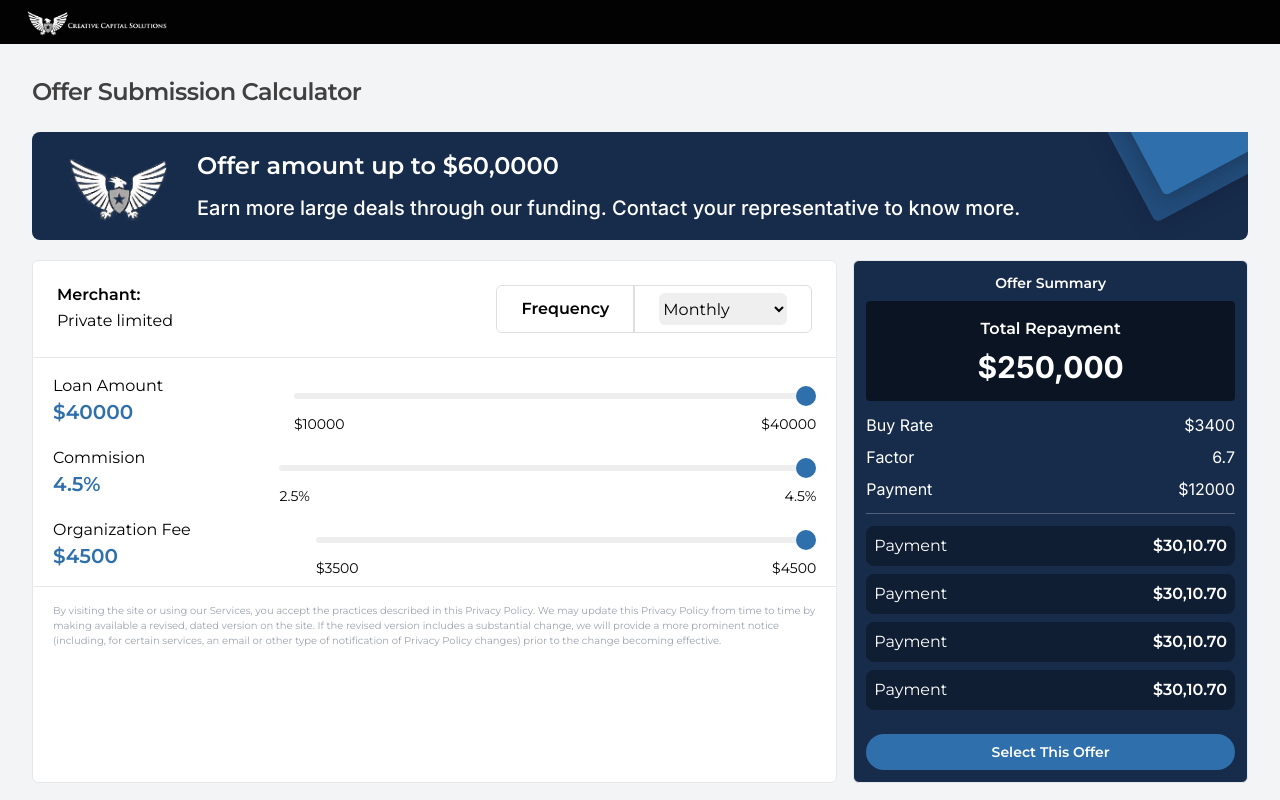
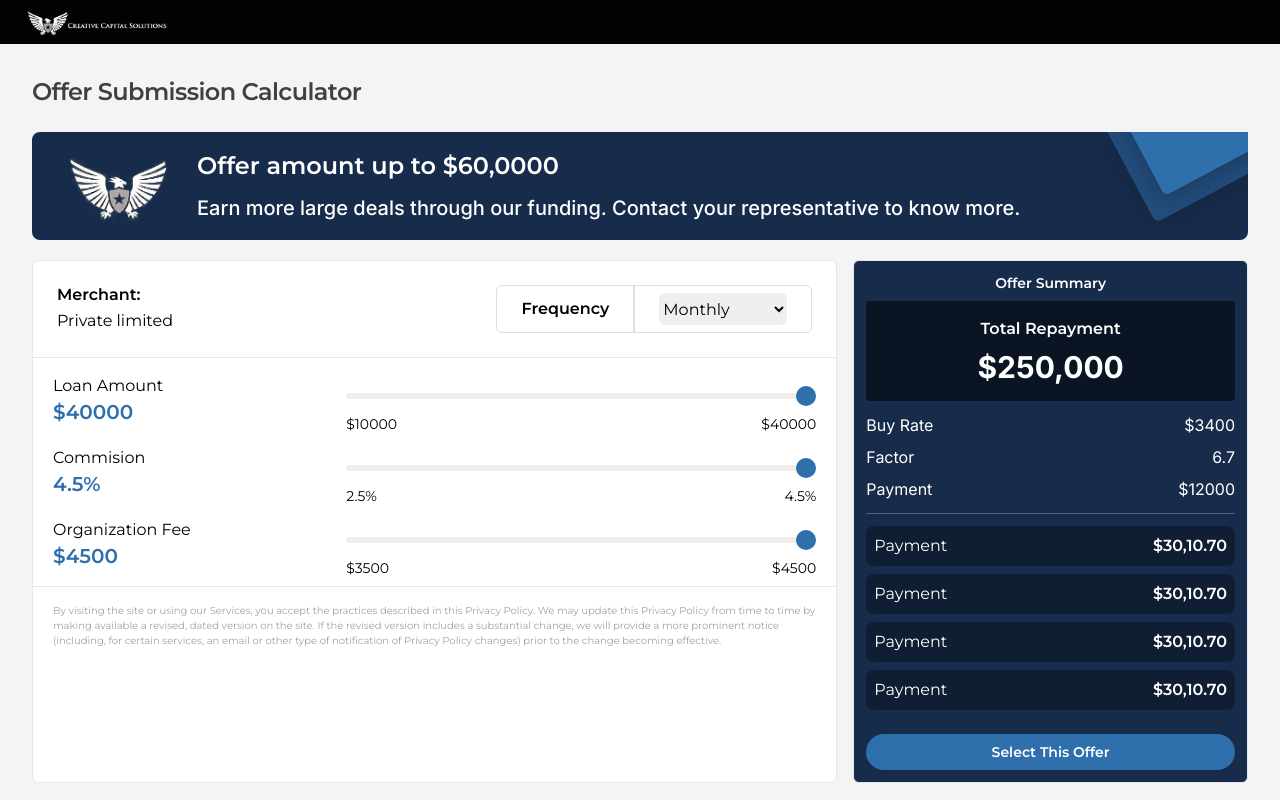
Before and after one commit to NerdFlow/loan-calculator-frontend, a Next.js app: page /customer/offer in a window 1280 px wide. Built offline with nearby package versions, Linux system fonts and the light colour scheme.

Commit message:
input ranges width fixed

```diff
--- a/src/app/customer/offer/page.tsx
+++ b/src/app/customer/offer/page.tsx
@@ -169,7 +169,7 @@ export default function Offer() {
                   </p>
                 </div>
                 <div className="flex-grow flex justify-end items-center">
-                  <div className="w-[80%] max-w-[600px] relative">
+                  <div className="w-[470px] max-w-full relative">
                     <p className="absolute left-0 -bottom-[15px] text-sm">
                       ${loanMin}
                     </p>
@@ -198,7 +198,7 @@ export default function Offer() {
                   </p>
                 </div>
                 <div className="flex-grow flex justify-end items-center">
-                  <div className="w-[80%] max-w-[600px] relative">
+                  <div className="w-[470px] max-w-full relative">
                     <p className="absolute left-0 -bottom-[15px] text-sm">
                       {commissionMin}%
                     </p>
@@ -227,7 +227,7 @@ export default function Offer() {
                   </p>
                 </div>
                 <div className="flex-grow flex justify-end items-center">
-                  <div className="w-[80%] max-w-[600px] relative">
+                  <div className="w-[470px] max-w-full relative">
                     <p className="absolute left-0 -bottom-[15px] text-sm">
                       ${originationFeeMin}
                     </p>
```
